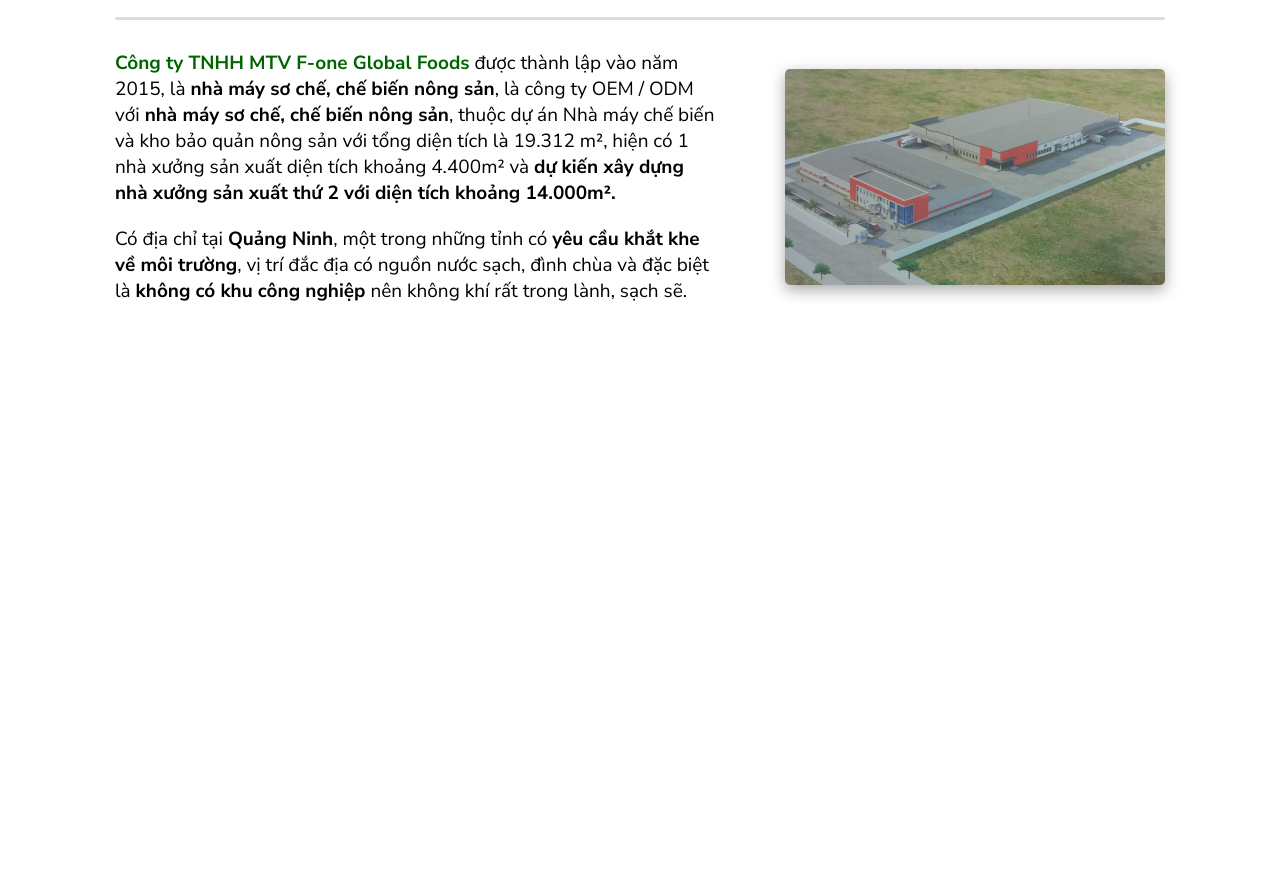
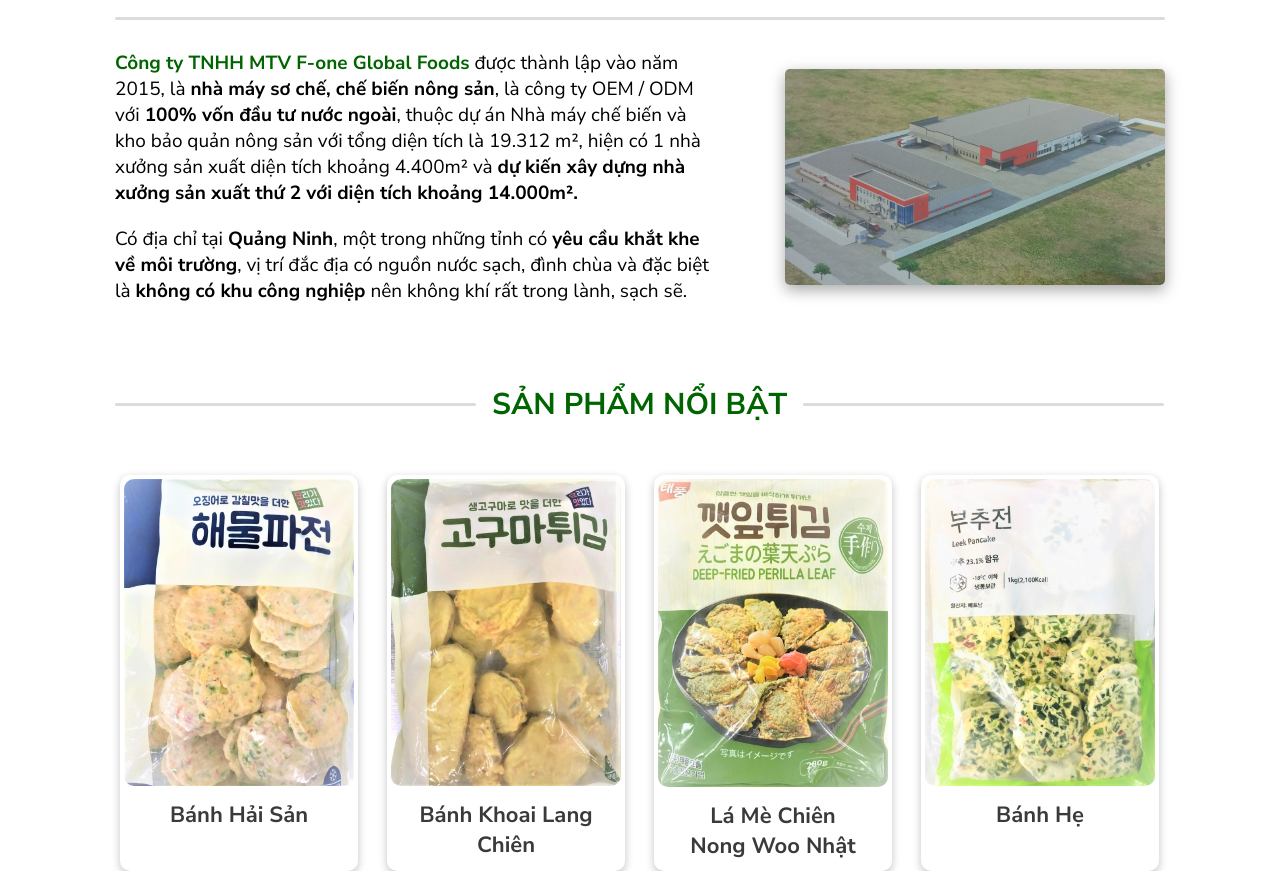
Before and after one commit to BaoTran1607/Global-Foods, a website: page public/index.html in a window 1280 px wide. Shown: the part 784-1655 px from the top of the page. Before the commit the page ends 1088 px from the top, so only its background shows below. Drawn offline with Linux system fonts and the light colour scheme.

Commit message:
Init 07: - Them section san pham - Sua thong tin phan tong quan - Them folder products

```diff
--- a/public/index.html
+++ b/public/index.html
@@ -89,7 +89,7 @@
             <div class="overview-info">
               <span class="name-focus">Công ty TNHH MTV F-one Global Foods</span> được thành lập vào năm 2015, là
               <span class="focus">nhà máy sơ chế, chế biến nông sản</span>,
-              là công ty OEM / ODM với <span class="focus">nhà máy sơ chế, chế biến nông sản</span>,
+              là công ty OEM / ODM với <span class="focus">100% vốn đầu tư nước ngoài</span>,
               thuộc dự án Nhà máy chế biến và kho bảo quản nông
               sản với tổng diện tích là 19.312 m², hiện có 1 nhà xưởng sản xuất diện tích khoảng 4.400m² và
                <span class="focus">dự kiến
@@ -106,8 +106,53 @@
           </div>
         </div>
       </div>
+      <div class="section-gap"></div>
       <div class="process">
 
+      </div>
+
+      <div class="product">
+        <div class="product-header">
+          <div class="product-heading-side"></div>
+          <div class="product-heading">
+            SẢN PHẨM NỔI BẬT
+          </div>
+          <div class="product-heading-side"></div>
+        </div>
+        <div class="product-container">
+           <div class="product-card">
+            <div class="product-img">
+              <img src="products/bánh hải sản FB.jpg">
+            </div>
+            <div class="product-name">
+              Bánh Hải Sản
+            </div>
+           </div>
+           <div class="product-card">
+            <div class="product-img">
+              <img src="products/Bánh khoai chiên lang FB.jpg">
+            </div>
+            <div class="product-name">
+              Bánh Khoai Lang Chiên
+            </div>
+           </div>
+           <div class="product-card">
+            <div class="product-img">
+              <img src="products/Lá mè chiên nong woo nhật.jpg">
+            </div>
+            <div class="product-name">
+              Lá Mè Chiên Nong Woo Nhật
+            </div>
+           </div>
+           <div class="product-card">
+            <div class="product-img">
+              <img src="products/Bánh Hẹ SS.jpg">
+            </div>
+            <div class="product-name">
+              Bánh Hẹ
+            </div>
+           </div>
+        </div>
       </div>
     </main>
 
--- a/public/style.css
+++ b/public/style.css
@@ -18,6 +18,13 @@
     height: 100%;
     display: block;
 }
+.section-gap{
+    width: 100%;
+    height: 80px;
+}
+.none{
+    opacity: 0;
+}
 
 /*HEADER*/
 
@@ -29,6 +36,7 @@
     z-index: 5;
     top: 0px;
     left: 0px;
+    border-bottom: 1px solid gainsboro;
     box-shadow: rgba(99, 99, 99, 0.2) 0px 2px 8px 0px;
 }
 .header-container{
@@ -167,3 +175,58 @@
     width: 380px;
     box-shadow: rgba(0, 0, 0, 0.35) 0px 5px 15px;
 }
+
+/* PRODUCTS */
+
+.product-header{
+    width: 1050px;
+    margin-right: auto;
+    margin-left: auto;
+    display: flex;
+    align-items: center;
+    gap: 16px;
+    margin-bottom: 50px;
+}
+.product-heading-side{
+    width: 361px;
+    border-radius: 3px;
+    height: 3px;
+    background-color: gainsboro;
+}
+.product-heading{
+    color: darkgreen;
+    font-size: 30px;
+    font-weight: 700;
+}
+.product-container{
+    margin-right: auto;
+    margin-left: auto;
+    width: 1040px;
+    display: flex;
+    gap: 29px;
+    flex-wrap: wrap;
+}
+.product-card{
+    overflow: hidden;
+    width: 238px;
+    border-radius: 10px;
+    box-shadow: rgba(0, 0, 0, 0.24) 0px 3px 8px;
+}
+.product-img{
+    border-radius: 10px;
+    overflow: hidden;
+    margin: 4px 4px 14px 4px;
+    width: 230px;
+    height: auto;
+}
+.product-name{
+    max-width: 75%;
+    height: auto;
+    margin-right: auto;
+    margin-left: auto;
+    text-align: center;
+    color: #3a3a3a;
+    font-size: 22px;
+    font-weight: 700;
+    padding-bottom: 10px;
+}
```
Also changed, not shown: public/products/Bánh Hẹ SS.jpg (added), public/products/Bánh khoai chiên lang FB.jpg (added), public/products/Lá mè chiên nong woo nhật.jpg (added), public/products/bánh hải sản FB.jpg (added), public/products/bánh hải sản SS.jpg (added).
